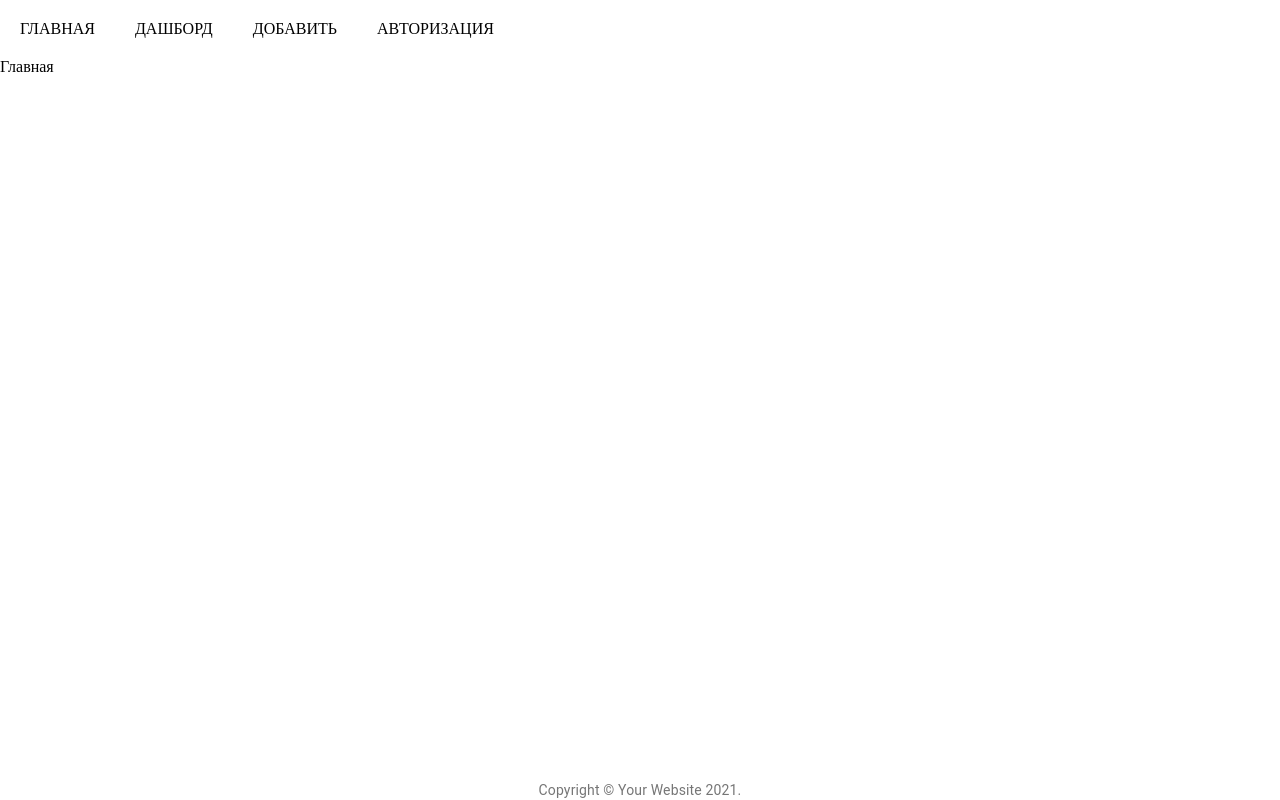
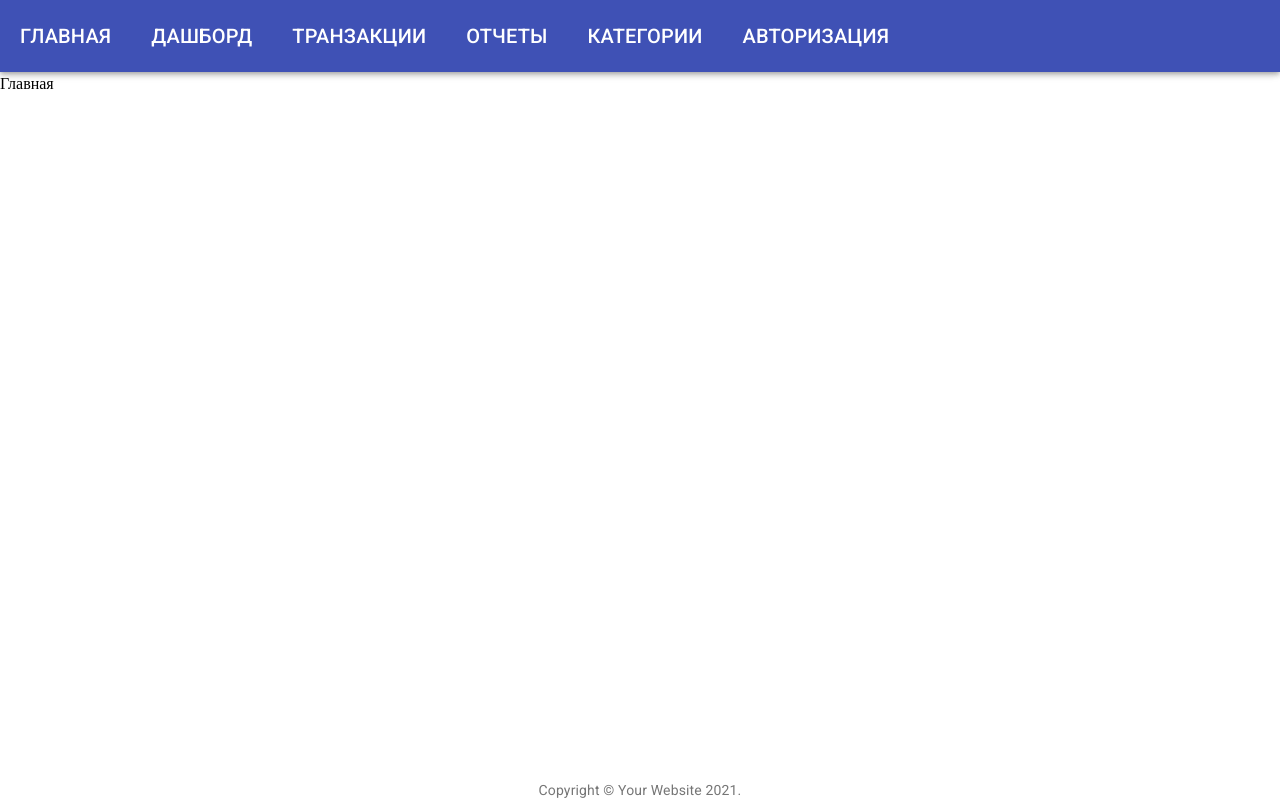
Before and after one commit to VAnastasia/app-react-next, a React app: page / in a window 1280 px wide. Built offline with nearby package versions, Linux system fonts and the light colour scheme.

Commit message:
add pages

```diff
--- a/public/index.html
+++ b/public/index.html
@@ -4,6 +4,7 @@
   <meta charset="UTF-8">
   <meta http-equiv="X-UA-Compatible" content="IE=edge">
   <meta name="viewport" content="width=device-width, initial-scale=1.0">
+  <link rel="stylesheet" href="https://fonts.googleapis.com/css?family=Roboto:300,400,500,700&display=swap" />
   <link rel="stylesheet" href="style.css">
   <title>Document</title>
 </head>
--- a/public/style.css
+++ b/public/style.css
@@ -22,10 +22,21 @@ body {
 }
 
 .page__nav a {
-  color: #000000;
+  color: #ffffff;
   text-decoration: none;
 }
 
 .page main {
   flex-grow: 1;
+  padding-top: 75px;
 }
+
+.link {
+  color: #000000;
+  text-transform: uppercase;
+  text-decoration: none;
+}
+
+.active-link {
+  color: rgb(10, 10, 109);
+}
--- a/src/components/app/app.jsx
+++ b/src/components/app/app.jsx
@@ -8,7 +8,7 @@ import Auth from '../../components/auth/auth.jsx';
 import Dashboard from '../../components/dashboard/dashboard.jsx';
 import Page from '../../layouts/page.jsx';
 
-function App() {
+export default function App() {
   return (
     <Router>
       <div className='page'>
@@ -16,9 +16,19 @@ function App() {
           <Route path='/dashboard'>
             <Dashboard />
           </Route>
-          <Route path='/addTransaction'>
+          <Route path='/transactions'>
             <Page>
-              <div>Добавить</div>
+              <div>Транзакции</div>
+            </Page>
+          </Route>
+          <Route path='/reports'>
+            <Page>
+              <div>Отчеты</div>
+            </Page>
+          </Route>
+          <Route path='/categories'>
+            <Page>
+              <div>Категории</div>
             </Page>
           </Route>
           <Route path='/auth'>
@@ -34,5 +44,3 @@ function App() {
     </Router>
   );
 }
-
-export default App;
--- a/src/components/dashboard/dashboard.jsx
+++ b/src/components/dashboard/dashboard.jsx
@@ -5,6 +5,8 @@ import Divider from '@material-ui/core/Divider';
 import Drawer from '@material-ui/core/Drawer';
 import Grid from '@material-ui/core/Grid';
 import IconButton from '@material-ui/core/IconButton';
+import List from '@material-ui/core/List';
+import ListItem from '@material-ui/core/ListItem';
 import Paper from '@material-ui/core/Paper';
 import Toolbar from '@material-ui/core/Toolbar';
 import Typography from '@material-ui/core/Typography';
@@ -12,11 +14,13 @@ import ChevronLeftIcon from '@material-ui/icons/ChevronLeft';
 import MenuIcon from '@material-ui/icons/Menu';
 import clsx from 'clsx';
 import React from 'react';
+import { NavLink  } from 'react-router-dom';
 import { useStyles } from './styles.js';
+
 
 export default function Dashboard() {
   const classes = useStyles();
-  const [open, setOpen] = React.useState(true);
+  const [open, setOpen] = React.useState(false);
   const handleDrawerOpen = () => {
     setOpen(true);
   };
@@ -39,13 +43,12 @@ export default function Dashboard() {
           >
             <MenuIcon />
           </IconButton>
-          <Typography component='h1' variant='h6' color='inherit' noWrap className={classes.title}>
-            Dashboard
+          <Typography component='span' variant='h6' color='inherit' noWrap className={classes.title}>
+            Дашборд
           </Typography>
         </Toolbar>
       </AppBar>
       <Drawer
-        variant='permanent'
         classes={{
           paper: clsx(classes.drawerPaper, !open && classes.drawerPaperClose),
         }}
@@ -57,22 +60,55 @@ export default function Dashboard() {
           </IconButton>
         </div>
         <Divider />
+        <List component='nav'>
+          <ListItem>
+            <NavLink to='/' exact activeClassName='active-link' className='link'>
+              <Typography variant='subtitle1' component='span'>Главная</Typography>
+            </NavLink>
+          </ListItem>
+          <ListItem>
+            <NavLink to='/dashboard' exact activeClassName='active-link' className='link'>
+              <Typography variant='subtitle1' component='span'>Дашборд</Typography>
+            </NavLink>
+          </ListItem>
+          <ListItem>
+            <NavLink to='/transactions' activeClassName='active-link' className='link'>
+              <Typography variant='subtitle1' component='span'>Транзакции</Typography>
+            </NavLink>
+          </ListItem>
+          <ListItem>
+            <NavLink to='/reports' activeClassName='active-link' className='link'>
+              <Typography variant='subtitle1' component='span'>Отчеты</Typography>
+            </NavLink>
+          </ListItem>
+          <ListItem>
+            <NavLink to='/categories' activeClassName='active-link' className='link'>
+              <Typography variant='subtitle1' component='span'>Категории</Typography>
+            </NavLink>
+          </ListItem>
+        </List>
       </Drawer>
       <main className={classes.content}>
         <div className={classes.appBarSpacer} />
         <Container maxWidth='lg' className={classes.container}>
           <Grid container spacing={3}>
-
+            <Grid item xs={12} md={4} lg={3}>
+              <Paper className={fixedHeightPaper}>
+                Мои счета
+                <br />
+                Баланс
+                <br />
+                Наличные
+                <br />
+                Карты
+                <br />
+              </Paper>
+            </Grid>
             <Grid item xs={12} md={8} lg={9}>
-              <Paper className={fixedHeightPaper}/>
+              <Paper className={fixedHeightPaper}>Баланс</Paper>
             </Grid>
-
-            <Grid item xs={12} md={4} lg={3}>
-              <Paper className={fixedHeightPaper}/>
-            </Grid>
-
             <Grid item xs={12}>
-              <Paper className={classes.paper}/>
+              <Paper className={fixedHeightPaper}>Прогноз</Paper>
             </Grid>
           </Grid>
 
--- a/src/components/dashboard/styles.js
+++ b/src/components/dashboard/styles.js
@@ -77,7 +77,7 @@ const useStyles = makeStyles((theme) => ({
     flexDirection: 'column',
   },
   fixedHeight: {
-    height: 240,
+    height: 300,
   },
 }));
 
--- /dev/null
+++ b/src/components/header/header.jsx
@@ -0,0 +1,45 @@
+import AppBar from '@material-ui/core/AppBar';
+import Typography from '@material-ui/core/Typography';
+import React from 'react';
+import {Link as LinkRouter} from 'react-router-dom';
+
+export default function Header() {
+  return (
+    <AppBar color='primary' position='fixed'>
+      <nav className='page__nav'>
+        <ul>
+          <li>
+            <LinkRouter to='/'>
+              <Typography variant='h6' component='span'>Главная</Typography>
+            </LinkRouter>
+          </li>
+          <li>
+            <LinkRouter to='/dashboard'>
+              <Typography variant='h6' component='span'>Дашборд</Typography>
+            </LinkRouter>
+          </li>
+          <li>
+            <LinkRouter to='/transactions'>
+              <Typography variant='h6' component='span'>Транзакции</Typography>
+            </LinkRouter>
+          </li>
+          <li>
+            <LinkRouter to='/reports'>
+              <Typography variant='h6' component='span'>Отчеты</Typography>
+            </LinkRouter>
+          </li>
+          <li>
+            <LinkRouter to='/categories'>
+              <Typography variant='h6' component='span'>Категории</Typography>
+            </LinkRouter>
+          </li>
+          <li>
+            <LinkRouter to='/auth'>
+              <Typography variant='h6' component='span'>Авторизация</Typography>
+            </LinkRouter>
+          </li>
+        </ul>
+      </nav>
+    </AppBar>
+  );
+}
--- a/src/layouts/page.jsx
+++ b/src/layouts/page.jsx
@@ -1,29 +1,12 @@
 import Box from '@material-ui/core/Box';
 import React from 'react';
-import {Link as LinkRouter} from 'react-router-dom';
 import Copyright from '../components/copyright/copyright.jsx';
+import Header from '../components/header/header.jsx';
 
 export default function Page({children}) {
   return (
     <>
-      <header>
-        <nav className='page__nav'>
-          <ul>
-            <li>
-              <LinkRouter to='/'>Главная</LinkRouter>
-            </li>
-            <li>
-              <LinkRouter to='/dashboard'>Дашборд</LinkRouter>
-            </li>
-            <li>
-              <LinkRouter to='/addTransaction'>Добавить</LinkRouter>
-            </li>
-            <li>
-              <LinkRouter to='/auth'>Авторизация</LinkRouter>
-            </li>
-          </ul>
-        </nav>
-      </header>
+      <Header/>
       <main>
         {children}
       </main>
```
